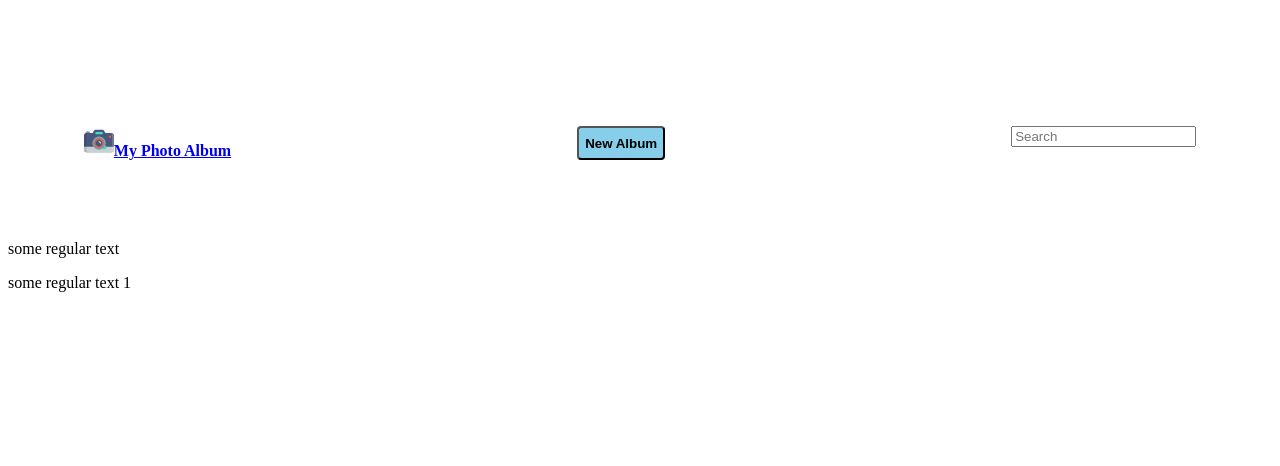
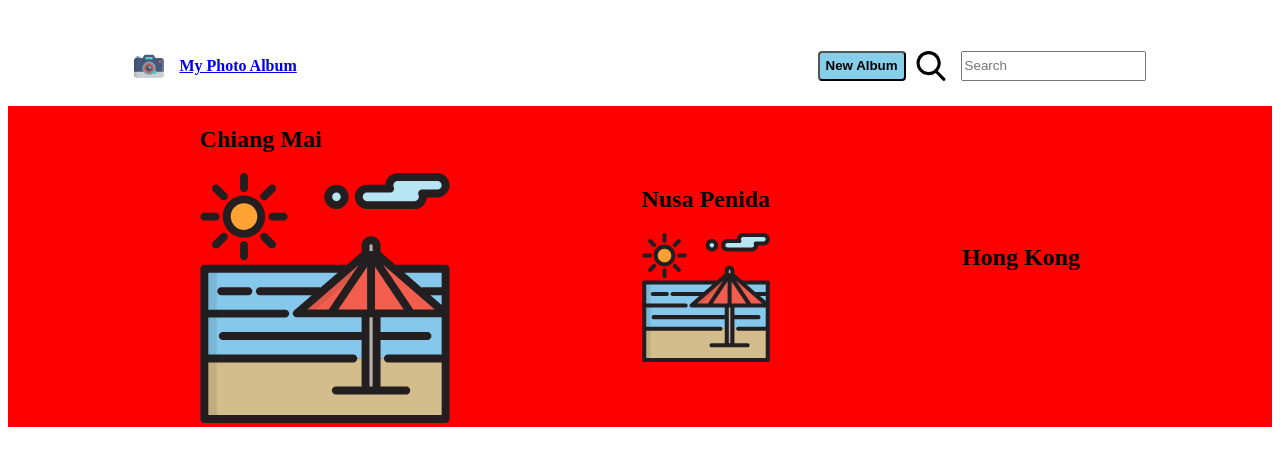
Before and after one commit to slb36/My-album-app, a plain HTML site: page index.html in a window 1280 px wide. Drawn offline with Linux system fonts and the light colour scheme.

Commit message:
Initial HTML and CSS structure

```diff
--- a/index.css
+++ b/index.css
@@ -1,7 +1,7 @@
 .menu {
     display: flex;
     justify-content: space-between;
-    padding: 5% 6%; margin-top: 5%;
+    padding: 2% 10%; margin-top: 2%;
     font-weight: bold;
 
 }
@@ -9,22 +9,43 @@
     display: flex;
     justify-content: space-between;
 
+}
+
+.button-search {
+    display: flex;
+    justify-content:space-between;
+}
+
+.header-img {
+    width: 30px;
+    margin-right: 15px;
+}
+
+.button-search button {
+    background-color: skyblue;
+border-radius: 4px;
+font-weight: bold;
+margin-right: 10px;
+}
+
+.logo2 {
+display:flex;
+justify-content: space-between;
+align-items: center;
 
 
 }
 
-.button {
+.box1aimage{
+    width: 250px;
+
+}
+
+.row1 {
     display: flex;
-    justify-content:space-between
+    justify-content: space-evenly;
+    align-items: center;
+    background-color: red;
 
 
 }
-.header-img {
-    width: 30px;
-}
-
-.button button {
-    background-color: skyblue;
-border-radius: 4px;
-font-weight: bold;
-}
--- a/index.html
+++ b/index.html
@@ -3,10 +3,10 @@
 <html>
 
 <head>
-        <link rel="stylesheet" type="text/css" href="index.css">
-<meta charset="utf-8" />
+    <link rel="stylesheet" type="text/css" href="index.css">
+    <meta charset="utf-8" />
 
-<title>Code Camp Git</title>
+    <title>Code Camp Git</title>
 
 </head>
 
@@ -14,23 +14,47 @@
     <nav class="menu">
 
         <div class="logo">
-        <a href="#"><img src="myphotoalbum.svg" class="header-img" alt=""><span>My Photo Album</span></a>
+
+            <a class="logo2" href="#">
+                <img src="myphotoalbum.svg" class="header-img" alt="">
+                <span>My Photo Album</span>
+            </a>
         </div>
 
-         <div class="button">
-        <button onclick="window.location.href = '#';">New Album</button>
-         </div>
+        <div class="button-search">
+            <button onclick="window.location.href = '#';">New Album</button>
+            <img src="search.svg" class="header-img" alt="">
+            <input type="text" placeholder="Search">
 
-<div class="search">
-        <input type="text" placeholder="Search">
-</div>
+
+
+        </div>
 
 
     </nav>
 
-<p>some regular text</p>
+    <div class="row1">
+        <div class="box1">
+            <h2>Chiang Mai</h2>
+            <img src="box1a.svg" class="box1aimage" alt="" />
+        </div>
 
-<p>some regular text 1</p>
+
+
+        <div class="box2">
+            <h2>Nusa Penida</h2>
+            <img src="box2a.svg" class="box2aimage" alt="" />
+
+        </div>
+
+
+        <div class="box3">
+            <h2>Hong Kong</h2>
+            <img src="box3a" class="box3aimage" alt="" />
+        </div>
+
+    </div>
+
 
 </body>
 
```
Also changed, not shown: box1a.svg (added), box1c.svg (added), box1d.svg (added), box2a.svg (added).
